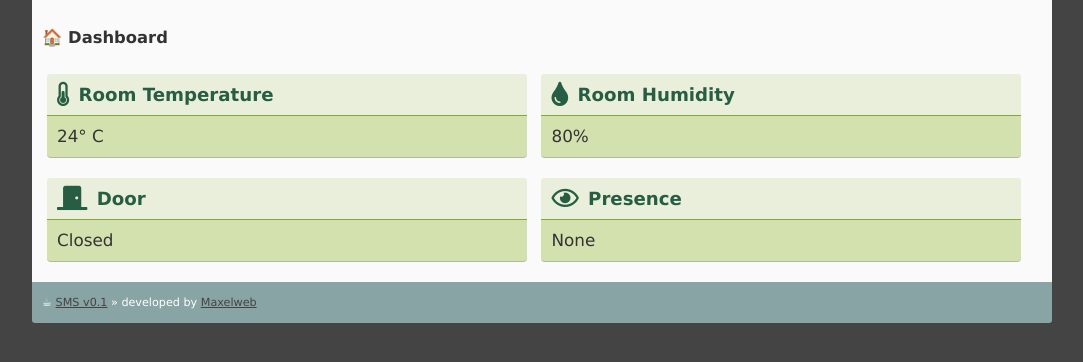
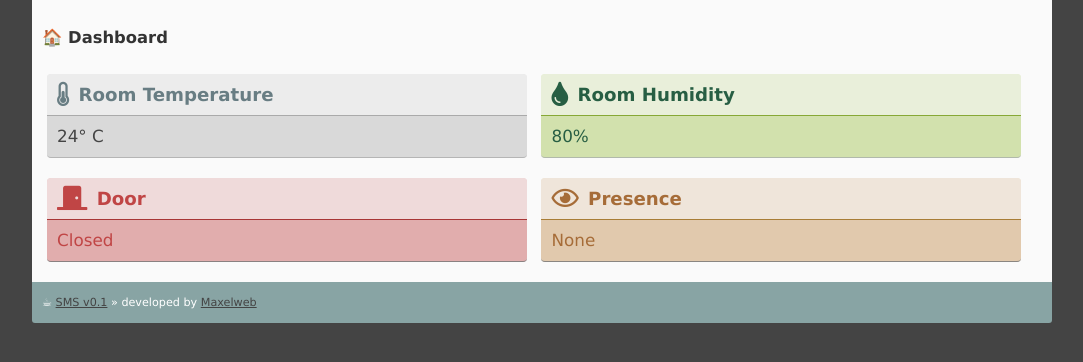
Before and after one commit to Maxelweb/ServerMonitoringSystem, a PHP site: page / in a window 1280 px wide. Shown: the part 139-501 px from the top of the page, without its empty margins (98-1181 px from the left). Run offline with PHP 8.4, Linux system fonts and the light colour scheme; some libraries are stand-ins or nearby versions.

Commit message:
Colors for widget

```diff
--- a/webapp/resources/pages/dashboard.php
+++ b/webapp/resources/pages/dashboard.php
@@ -8,16 +8,16 @@
 		<div class="title"> <i class="fas fa-lg fa-thermometer-half"></i> Room Temperature</div>
 		<div class="content">24° C</div>
 	</div>
-	<div class="widget">
+	<div class="widget widget-success">
 		<div class="title"> <i class="fas fa-lg fa-tint"></i> Room Humidity</div>
 		<div class="content">80%</div>
 	</div>
-	<div class="widget">
+	<div class="widget widget-danger">
 		<div class="title"> <i class="fas fa-lg fa-door-closed"></i> Door</div>
 		<div class="content">Closed</div>
 	</div>
 
-	<div class="widget">
+	<div class="widget widget-warning">
 		<div class="title"> <i class="far fa-lg fa-eye"></i> Presence</div>
 		<div class="content">None</div>
 	</div>
--- a/webapp/style/widgets.css
+++ b/webapp/style/widgets.css
@@ -8,12 +8,12 @@
 	width: auto;
 	min-width: 48%;
 	height: auto;
-	background-color: #D2E1AD;
+	background-color: #D9D9D9;
 	padding: 0;
 	margin: 10px 5px;
 	border-radius: 4px;
-	border-bottom: 1px solid #B1B9AB;
-
+	border-bottom: 1px solid #B5B5B5;
+	color: #444;
 	vertical-align: top;
 }
 
@@ -21,8 +21,8 @@
 	padding: 10px;
 	font-size: 130%;
 	font-weight: bold;
-	border-bottom: 1px solid #87A836;
-	color: #275E43;
+	border-bottom: 1px solid #AAA;
+	color: #687d83;
 	background-color: #FAFAFA96;
 	border-top-left-radius: 4px;
 	border-top-right-radius: 4px;
@@ -54,3 +54,38 @@
 		margin: 20px 0;
 	}
 }
+
+
+/* Widget colors */
+
+.widget-success{
+	background-color: #D2E1AD !important;
+	border-color: #B1B9AB !important;
+	color: #275E43 !important;
+}
+.widget-success .title{
+	border-color:  #87A836;
+	color: #275E43;
+}
+
+
+.widget-danger{
+	background-color: #E1ADAD !important;
+	border-color: #8A8181 !important;
+	color: #c04545 !important;
+}
+.widget-danger .title{
+	border-color:  #A83636 !important;
+	color: #c04545;
+}
+
+
+.widget-warning{
+	background-color: #E1C9AD !important;
+	border-color: #8A8681 !important;
+	color: #a66c38 !important;
+}
+.widget-warning .title{
+	border-color:  #A87D36;
+	color: #a66c38;
+}
```
